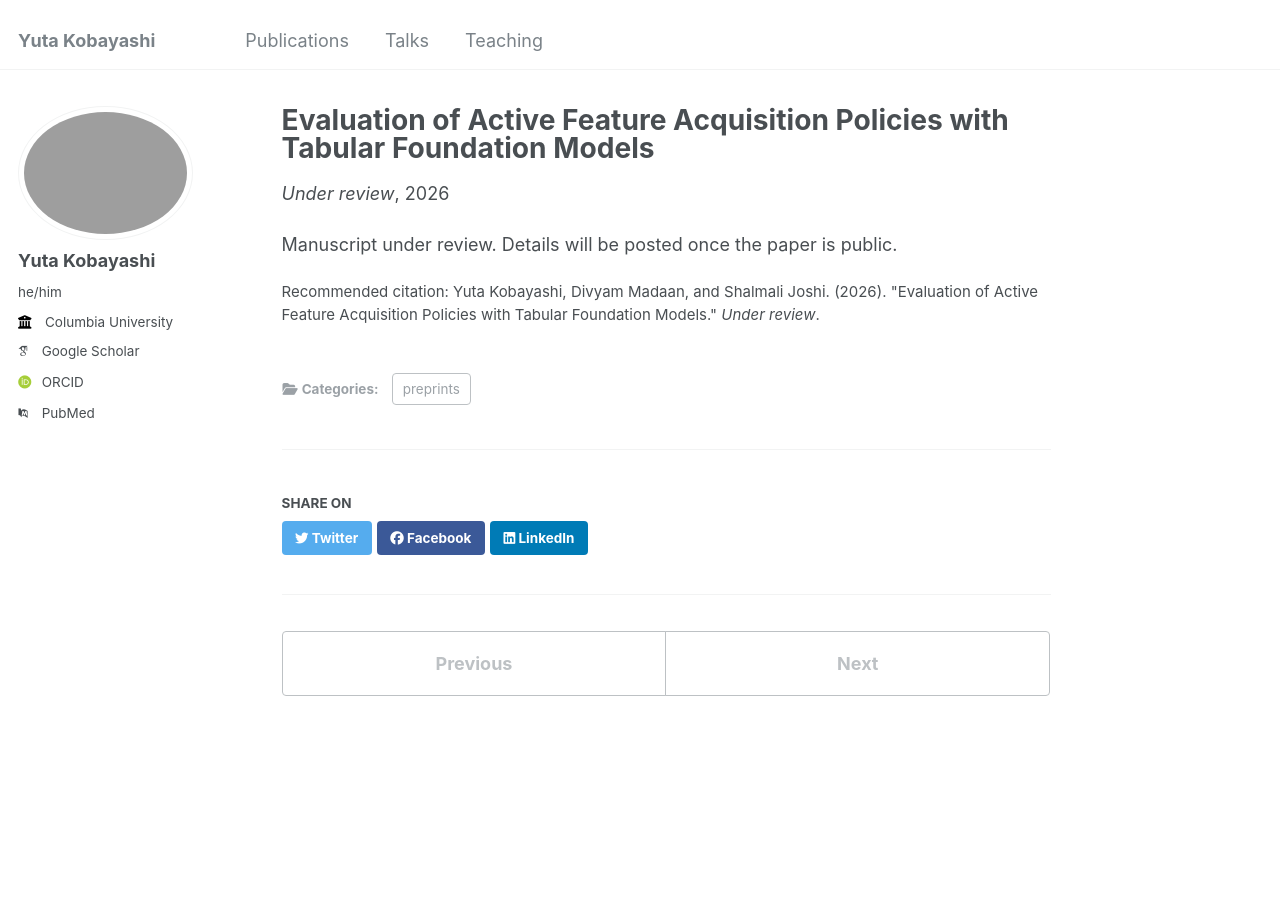
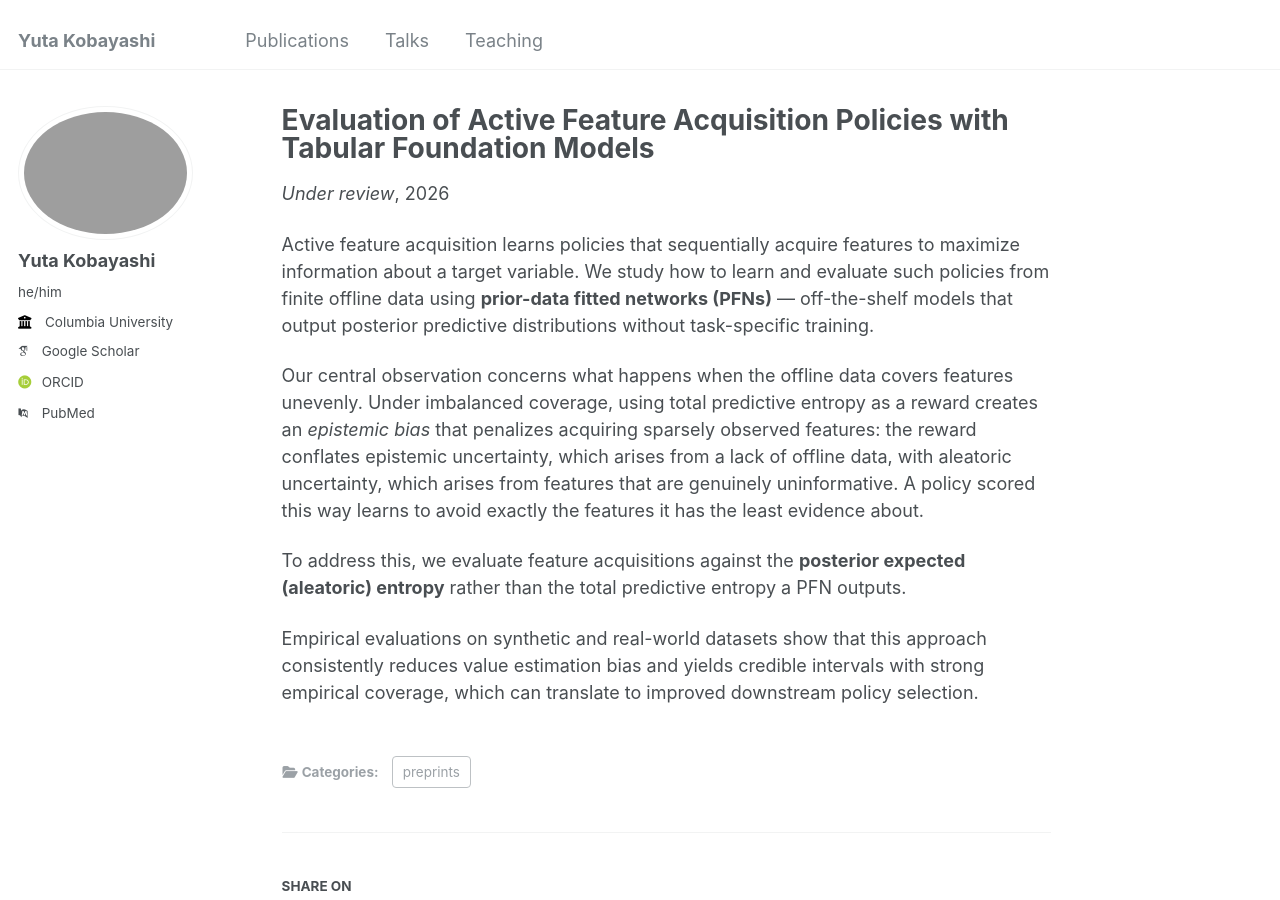
Before and after one commit to ykobaya9/ykobaya9.github.io, a Jekyll site: the page built from _publications/2026-09-30-evaluating-afa-policies-tabular-fms.md, in a window 1280 px wide and 900 px high. Built offline with Jekyll 4.4.1, drawn with Linux system fonts in a browser that asks for light colours; some web fonts are replaced.

Commit message:
Drop recommended citations and summarize the manuscript under review
Remove the `citation` field from all four publications, so no
"Recommended citation" block renders on the publications page, the
publication pages or the CV.

Two knock-on fixes were needed. `single.html` had no paperurl-only
branch in its citation chain, so dropping `citation` would have removed
the Download Paper link from each publication's own page; add branches
for paperurl alone and paperurl with slidesurl. `archive-single-cv.html`
listed the citation, which would have left the CV as a list of bare
titles, so fall back to venue and year (then status and year) instead.

Replace the placeholder excerpt and body on the active feature
acquisition manuscript with a summary drawn from its abstract: scoring
acquisitions by a PFN's total predictive entropy introduces an epistemic
bias against sparsely observed features, which targeting the posterior
expected (aleatoric) entropy avoids.

Co-Authored-By: Claude Opus 5 <noreply@anthropic.com>
Claude-Session: https://claude.ai/code/session_01RJoWJd7dB2wW6ezjL4rxW6

```diff
--- a/_includes/archive-single-cv.html
+++ b/_includes/archive-single-cv.html
@@ -37,6 +37,7 @@
       <p class="page__meta"><i class="fa fa-clock-o" aria-hidden="true"></i> {% include read-time.html %}</p>
     {% endif %}
     {% if post.citation %}<p class="archive__item-excerpt" itemprop="description">{{ post.citation }}</p>
+    {% elsif post.venue %}<p class="archive__item-excerpt" itemprop="description"><i>{{ post.venue }}</i>, {{ post.date | default: "1900-01-01" | date: "%Y" }}</p>
     {% elsif post.status %}<p class="archive__item-excerpt" itemprop="description"><i>{{ post.status }}</i>, {{ post.date | default: "1900-01-01" | date: "%Y" }}</p>{% endif %}
     </li>
  </article>
--- a/_layouts/single.html
+++ b/_layouts/single.html
@@ -57,6 +57,10 @@ layout: default
           <p style="font-size: smaller">Recommended citation: {{ page.citation }}<br /><a href="{{ page.slidesurl }}">Download Slides</a></p>
         {% elsif page.citation %}
           <p style="font-size: smaller">Recommended citation: {{ page.citation }}</p>
+        {% elsif page.paperurl and page.slidesurl %}
+          <p style="font-size: smaller"><a href="{{ page.paperurl }}">Download Paper</a> | <a href="{{ page.slidesurl }}">Download Slides</a></p>
+        {% elsif page.paperurl %}
+          <p style="font-size: smaller"><a href="{{ page.paperurl }}">Download Paper</a></p>
         {% elsif page.slidesurl %}
           <p style="font-size: smaller"><a href="{{ page.slidesurl }}">Download Slides</a></p>
         {% endif %}
--- a/_publications/2026-09-30-evaluating-afa-policies-tabular-fms.md
+++ b/_publications/2026-09-30-evaluating-afa-policies-tabular-fms.md
@@ -3,10 +3,15 @@ title: "Evaluation of Active Feature Acquisition Policies with Tabular Foundatio
 collection: publications
 category: preprints
 permalink: /publication/2026-09-30-evaluating-afa-policies-tabular-fms
-excerpt: 'On evaluating active feature acquisition policies using tabular foundation models.'
+excerpt: 'Scoring feature acquisitions by the total predictive entropy of a prior-data fitted network introduces an epistemic bias that penalizes sparsely observed features. We target the posterior expected (aleatoric) entropy instead, which reduces value estimation bias and yields credible intervals with strong empirical coverage.'
 date: 2026-09-30
 status: 'Under review'
-citation: 'Yuta Kobayashi, Divyam Madaan, and Shalmali Joshi. (2026). &quot;Evaluation of Active Feature Acquisition Policies with Tabular Foundation Models.&quot; <i>Under review</i>.'
 ---
 
-Manuscript under review. Details will be posted once the paper is public.
+Active feature acquisition learns policies that sequentially acquire features to maximize information about a target variable. We study how to learn and evaluate such policies from finite offline data using **prior-data fitted networks (PFNs)** — off-the-shelf models that output posterior predictive distributions without task-specific training.
+
+Our central observation concerns what happens when the offline data covers features unevenly. Under imbalanced coverage, using total predictive entropy as a reward creates an *epistemic bias* that penalizes acquiring sparsely observed features: the reward conflates epistemic uncertainty, which arises from a lack of offline data, with aleatoric uncertainty, which arises from features that are genuinely uninformative. A policy scored this way learns to avoid exactly the features it has the least evidence about.
+
+To address this, we evaluate feature acquisitions against the **posterior expected (aleatoric) entropy** rather than the total predictive entropy a PFN outputs.
+
+Empirical evaluations on synthetic and real-world datasets show that this approach consistently reduces value estimation bias and yields credible intervals with strong empirical coverage, which can translate to improved downstream policy selection.
```
Also changed, not shown: _publications/2026-07-01-learning-to-measure.md (+0 -1 lines), _publications/2026-12-01-marked-time-to-event-ehr.md (+0 -1 lines), _publications/2026-12-01-pu-dpo-chest-xray.md (+0 -1 lines).
